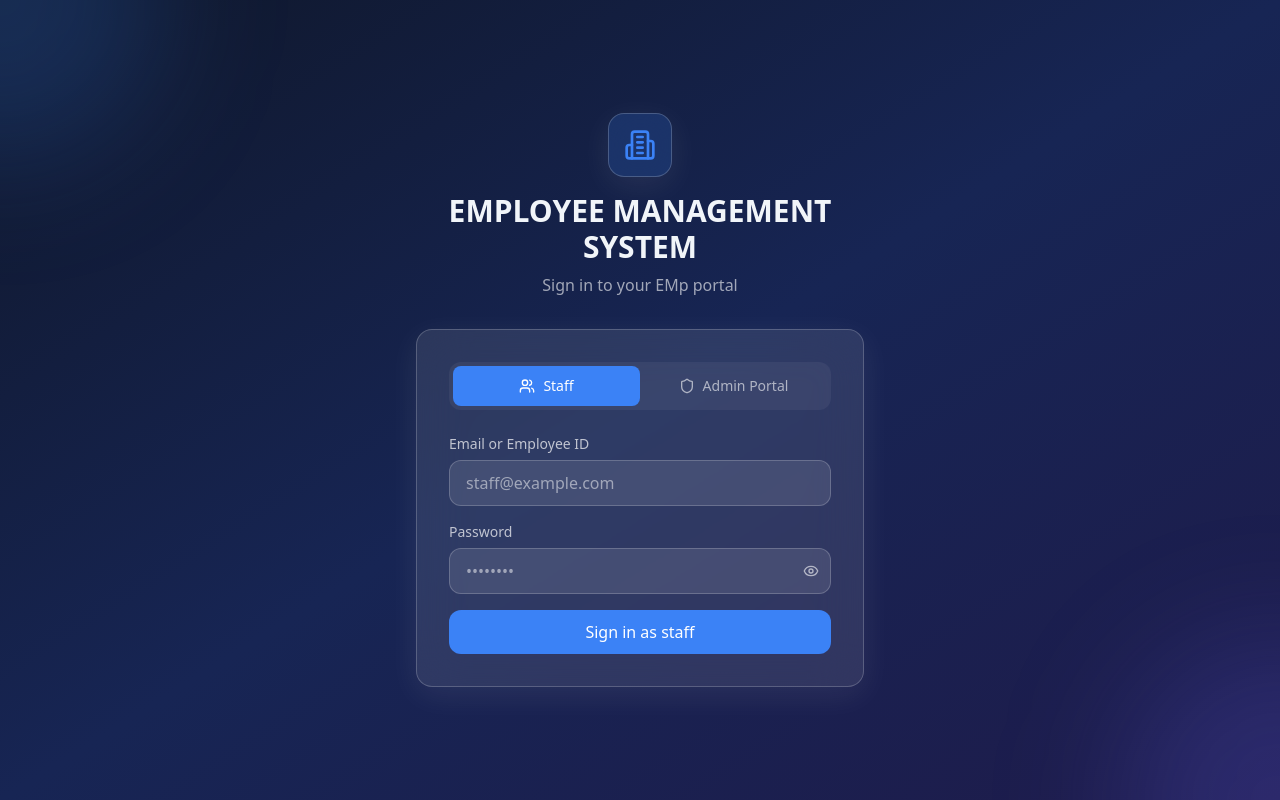
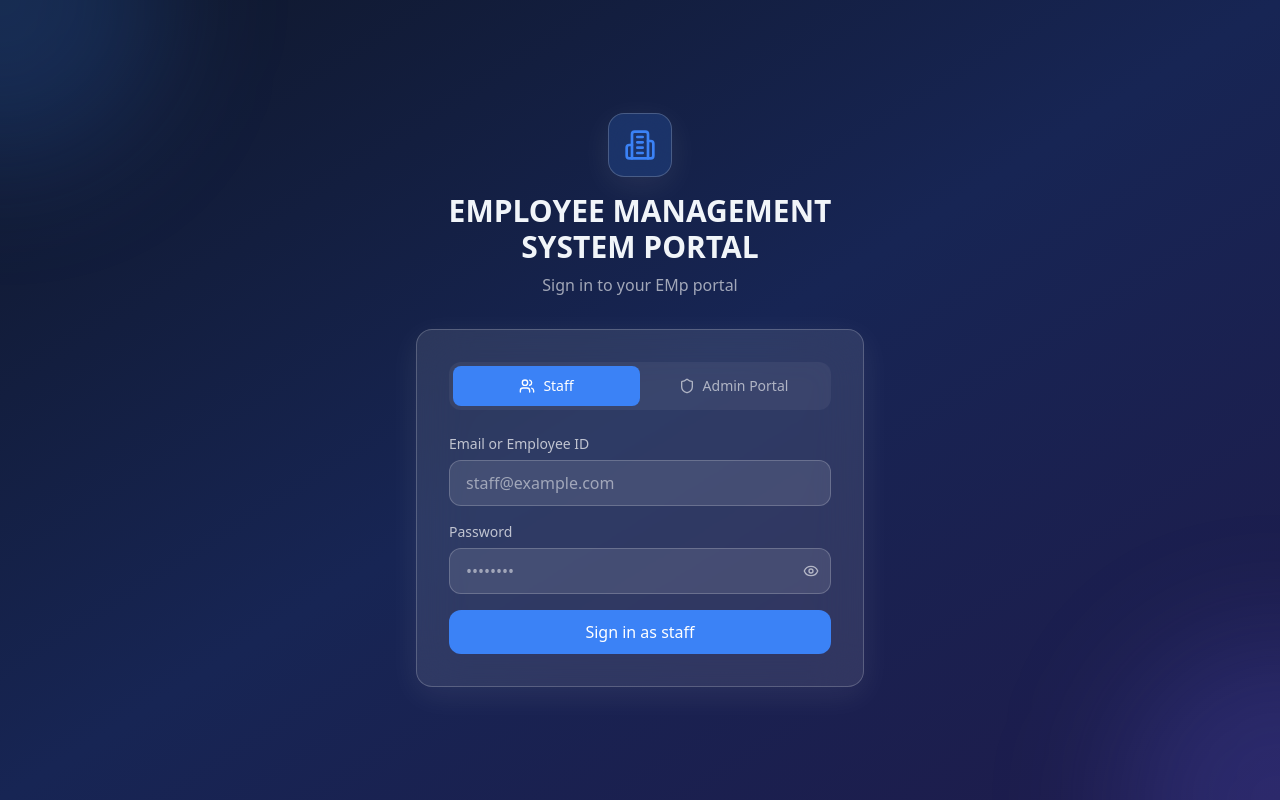
Before and after one commit to RAMISETTYRANISATHWIKA/Employee_Management_System_2, a React (Vite) app in the folder client/: page /login in a window 1280 px wide. Built offline with nearby package versions, Linux system fonts and the light colour scheme; no server answers.

Commit message:
Modified Heading

```diff
--- a/client/src/pages/auth/Login.jsx
+++ b/client/src/pages/auth/Login.jsx
@@ -47,7 +47,7 @@ export default function Login() {
           <div className="mx-auto mb-4 flex h-16 w-16 items-center justify-center rounded-2xl bg-primary/20 glass">
             <Building2 className="h-8 w-8 text-primary" />
           </div>
-          <h1 className="text-3xl font-bold">EMPLOYEE MANAGEMENT SYSTEM</h1>
+          <h1 className="text-3xl font-bold">EMPLOYEE MANAGEMENT SYSTEM PORTAL</h1>
           <p className="mt-2 text-white/60">Sign in to your EMp portal</p>
         </div>
 
```
